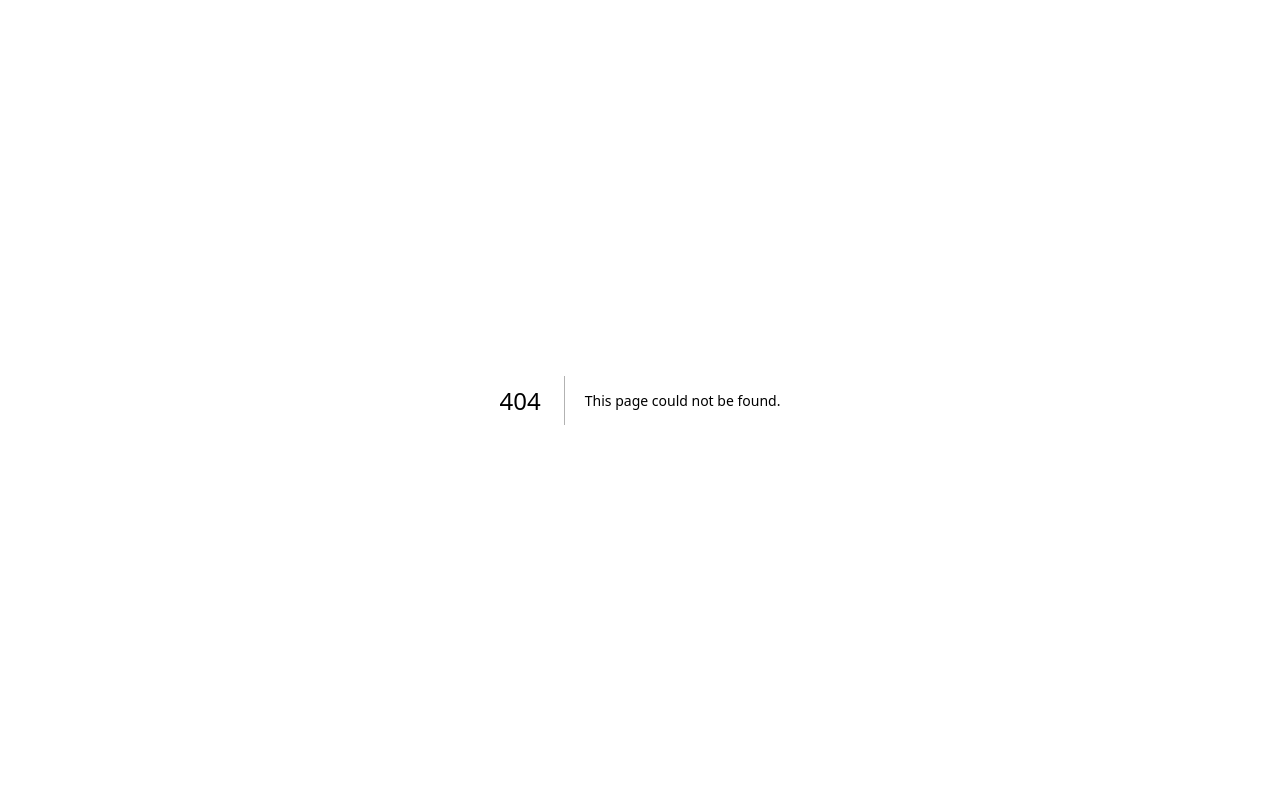
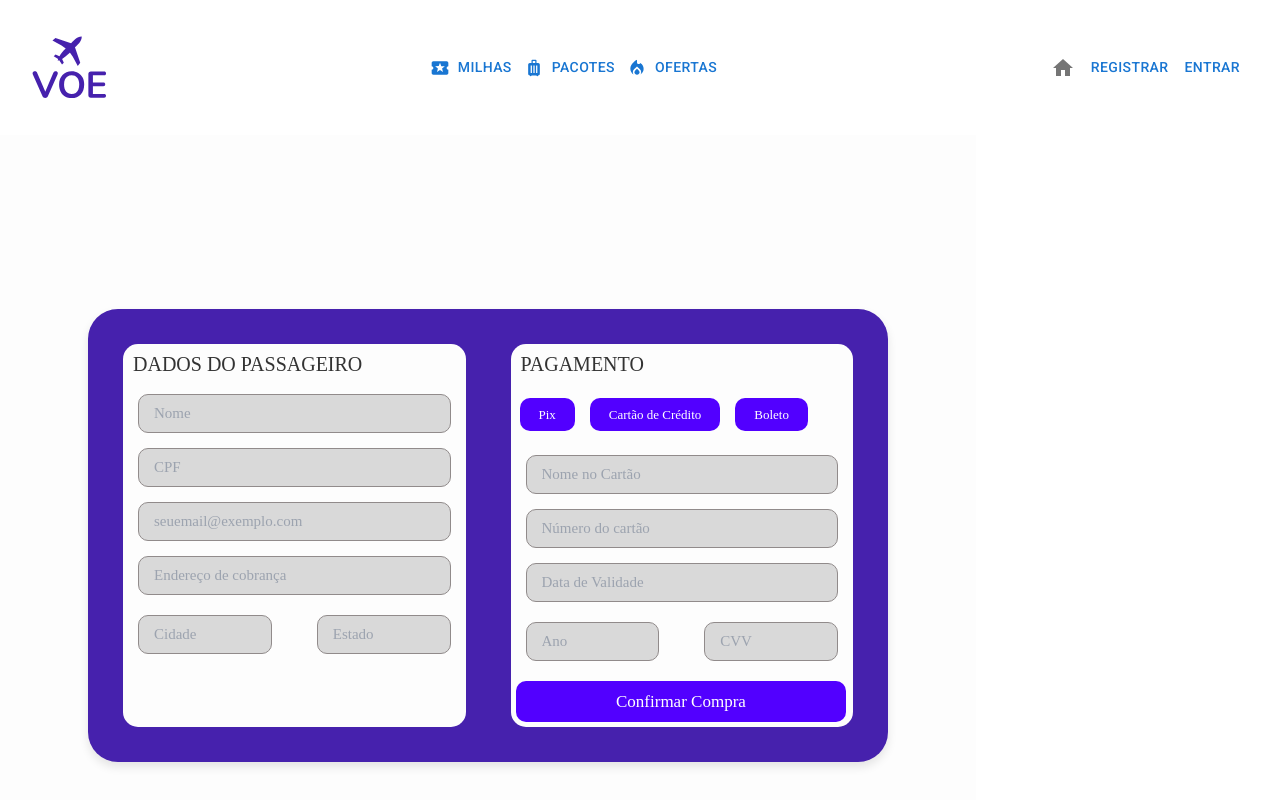
Before and after one commit to guijun13/ihc-voe, a Next.js app: page /checkout in a window 1280 px wide. Before the commit this address had no page. Shown: the top 800 px of the page. Built offline with nearby package versions, Linux system fonts and the light colour scheme.

Commit message:
add checkout page

```diff
--- a/pages/_app.tsx
+++ b/pages/_app.tsx
@@ -4,6 +4,7 @@ import '@fontsource/roboto/300.css';
 import '@fontsource/roboto/400.css';
 import '@fontsource/roboto/500.css';
 import '@fontsource/roboto/700.css';
+import '../styles/checkout.css';
 
 function MyApp({ Component, pageProps }: AppProps) {
   return <Component {...pageProps} />;
--- /dev/null
+++ b/pages/checkout.tsx
@@ -0,0 +1,80 @@
+import { NextPage } from 'next';
+import Footer from '../components/footer';
+import Header from '../components/header';
+
+const Checkout: NextPage = () => {
+  return (
+    <>
+      <Header />
+      <div className="container">
+        <form action="">
+          <div className="row">
+            <div className="col">
+              <h3 className="title">Dados do Passageiro</h3>
+
+              <div className="inputBox">
+                <input type="text" placeholder="Nome" />
+              </div>
+              <div className="inputBox">
+                <input type="text" placeholder="CPF" />
+              </div>
+              <div className="inputBox">
+                <input type="email" placeholder="seuemail@exemplo.com" />
+              </div>
+              <div className="inputBox">
+                <input type="text" placeholder="Endereço de cobrança" />
+              </div>
+
+              <div className="flex">
+                <div className="inputBox">
+                  <input type="text" placeholder="Cidade" />
+                </div>
+                <div className="inputBox">
+                  <input type="text" placeholder="Estado" />
+                </div>
+              </div>
+            </div>
+
+            <div className="col">
+              <h3 className="title">Pagamento</h3>
+
+              <div className="flex">
+                <div className="inputBox1">
+                  <input type="submit" value="Pix" className="submit-btn" />
+                </div>
+                <div className="inputBox1">
+                  <input type="submit" value="Cartão de Crédito" className="submit-btn" />
+                </div>
+                <div className="inputBox1">
+                  <input type="submit" value="Boleto" className="submit-btn" />
+                </div>
+              </div>
+              <div className="inputBox">
+                <input type="text" placeholder="Nome no Cartão" />
+              </div>
+              <div className="inputBox">
+                <input type="number" placeholder="Número do cartão" />
+              </div>
+              <div className="inputBox">
+                <input type="text" placeholder="Data de Validade" />
+              </div>
+
+              <div className="flex">
+                <div className="inputBox">
+                  <input type="text" placeholder="Ano" />
+                </div>
+                <div className="inputBox">
+                  <input type="text" placeholder="CVV" />
+                </div>
+              </div>
+              <input type="submit" value="Confirmar Compra" className="submit-btn" />
+            </div>
+          </div>
+        </form>
+      </div>
+      <Footer />
+    </>
+  );
+};
+
+export default Checkout;
--- /dev/null
+++ b/styles/checkout.css
@@ -0,0 +1,105 @@
+.container {
+  display: flex;
+  justify-content: center;
+  align-items: center;
+  padding: 25px;
+  min-height: 100vh;
+  background: #FDFDFD
+}
+
+.container form {
+  padding: 20px;
+  width: 800px;
+  background: #4621AD;
+  border-radius: 30px;
+  box-shadow: 0 5px 10px rgba(0, 0, 0, .1);
+}
+
+.container form .row {
+  display: flex;
+  flex-wrap: wrap;
+  gap: 15px;
+}
+
+.container form .row .col {
+  flex: 1 1 250px;
+  border-radius: 15px;
+  background-color: #FDFDFD;
+  margin: 15px;
+}
+
+.container form .row .col .title {
+  font-size: 20px;
+  color: #333;
+  padding-bottom: 5px;
+  margin: 10px;
+  text-transform: uppercase;
+}
+
+.container form .row .col .inputBox {
+  margin: 15px 0;
+  margin-left: 15px;
+  margin-right: 15px;
+  margin-top: 15px;
+  margin-bottom: 15px;
+}
+
+.container form .row .col .inputBox span {
+  margin-bottom: 10px;
+  display: block;
+}
+
+.container form .row .col .inputBox input {
+  width: 100%;
+  border: 1px solid rgb(145, 139, 139);
+  background-color: #D9D9D9;
+  border-radius: 10px;
+  padding: 10px 15px;
+  font-size: 15px;
+  text-transform: none;
+}
+
+.container form .row .col .inputBox1 input {
+  width: 100%;
+  padding: 10px;
+  font-size: 13px;
+  margin: 9px;
+  text-transform: none;
+}
+
+.container form .row .col .inputBox input:focus {
+  border: 1px solid #000;
+}
+
+.container form .row .col .flex {
+  display: flex;
+  gap: 15px;
+}
+
+.container form .row .col .flex .inputBox {
+  margin-top: 5px;
+}
+
+.container form .row .col .inputBox img {
+  height: 34px;
+  margin-top: 5px;
+  filter: drop-shadow(0 0 1px #000);
+}
+
+.container form .submit-btn {
+  width: 96.6%;
+  padding: 12px;
+  font-size: 17px;
+  background: #5200FF;
+  color: #fff;
+  margin-top: 5px;
+  margin-bottom: 5px;
+  margin-left: 5px;
+  margin-right: 5px;
+  border-radius: 10px;
+  cursor: pointer;
+}
+
+.container form .submit-btn:hover {
+  background: #712FFD;
+}
```
